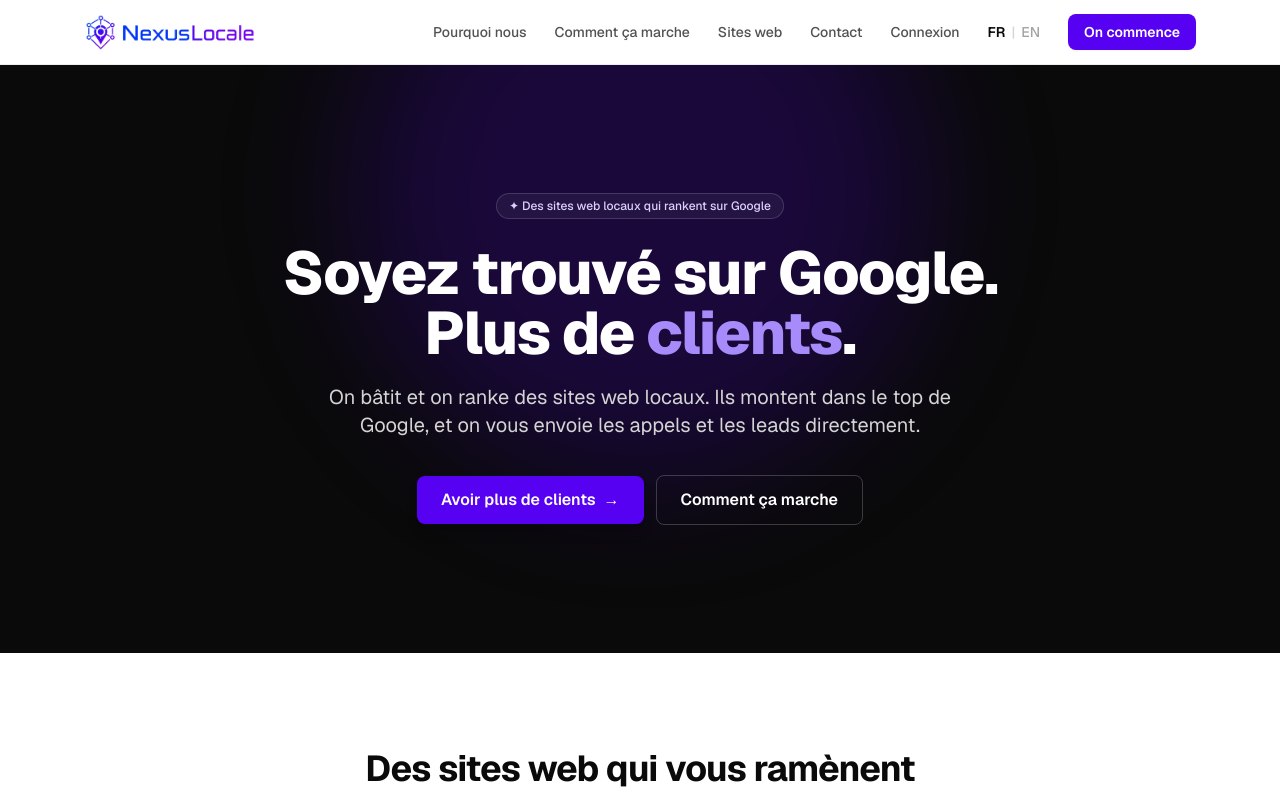
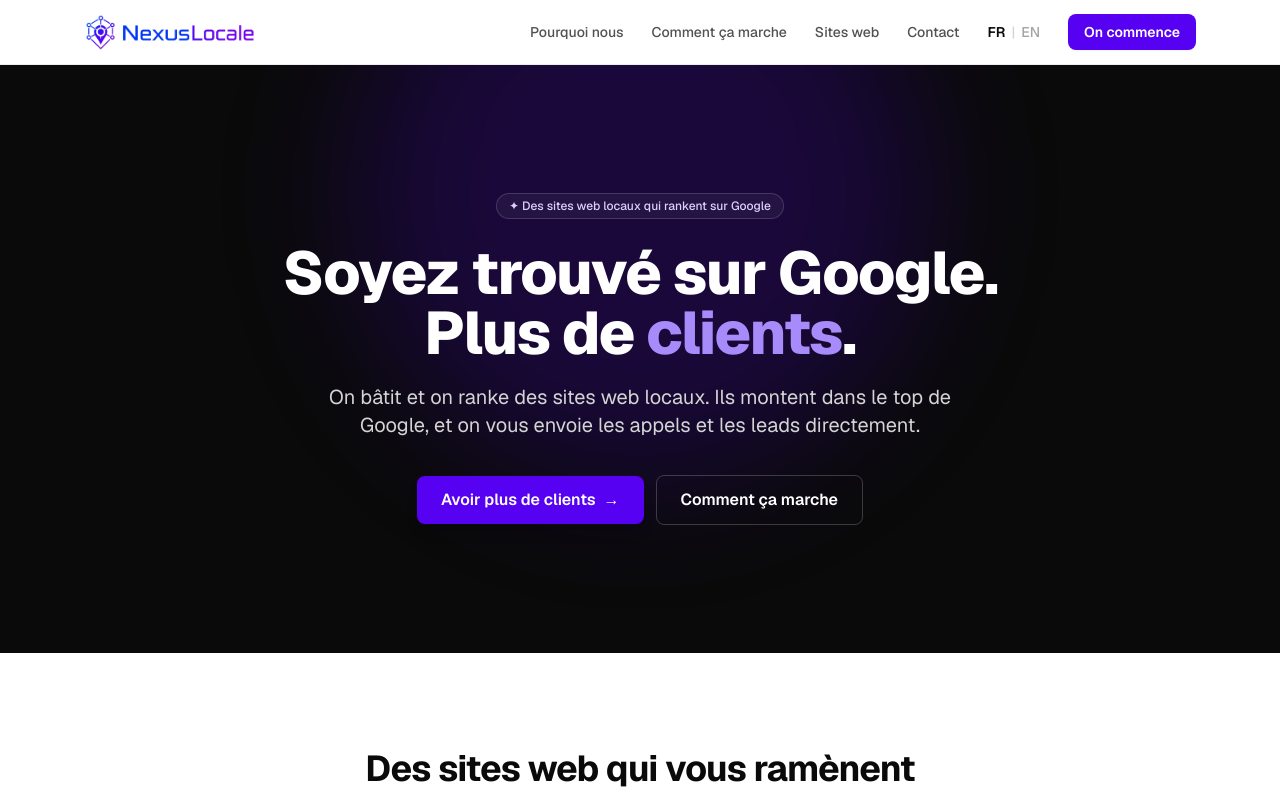
Before and after one commit to govocali-collab/nexuslocale, a Next.js app in the folder apps/dashboard/: page / in a window 1280 px wide. Shown: the top 793 px of the page. Built offline with nearby package versions, Linux system fonts and the light colour scheme; no server answers.

Commit message:
style(landing): remove Sign in from the public menu (admin uses app. subdomain)

```diff
--- a/apps/dashboard/src/components/landing/landing-content.tsx
+++ b/apps/dashboard/src/components/landing/landing-content.tsx
@@ -64,7 +64,6 @@ export function LandingContent() {
             <a href="#how" className="hover:text-[#0a0a0a] transition-colors">{t.nav.how}</a>
             <a href="#websites" className="hover:text-[#0a0a0a] transition-colors">{t.nav.websites}</a>
             <a href="#contact" className="hover:text-[#0a0a0a] transition-colors">{t.nav.contact}</a>
-            <Link href="/login" className="hover:text-[#0a0a0a] transition-colors">{t.nav.signIn}</Link>
             <LangToggle locale={locale} onChange={switchLocale} />
             <Link href="#contact" className="rounded-lg px-4 py-2 text-white font-semibold shadow-sm hover:opacity-90 transition-opacity" style={{ backgroundColor: VIOLET }}>{t.nav.getStarted}</Link>
           </nav>
@@ -83,7 +82,6 @@ export function LandingContent() {
               <a href="#how" onClick={closeMenu} className="py-2.5 border-b border-neutral-100">{t.nav.how}</a>
               <a href="#websites" onClick={closeMenu} className="py-2.5 border-b border-neutral-100">{t.nav.websites}</a>
               <a href="#contact" onClick={closeMenu} className="py-2.5 border-b border-neutral-100">{t.nav.contact}</a>
-              <Link href="/login" onClick={closeMenu} className="py-2.5">{t.nav.signIn}</Link>
               <Link href="#contact" onClick={closeMenu} className="mt-2 rounded-lg px-4 py-3 text-center text-white font-semibold" style={{ backgroundColor: VIOLET }}>{t.nav.getStarted}</Link>
             </nav>
           </div>
```
